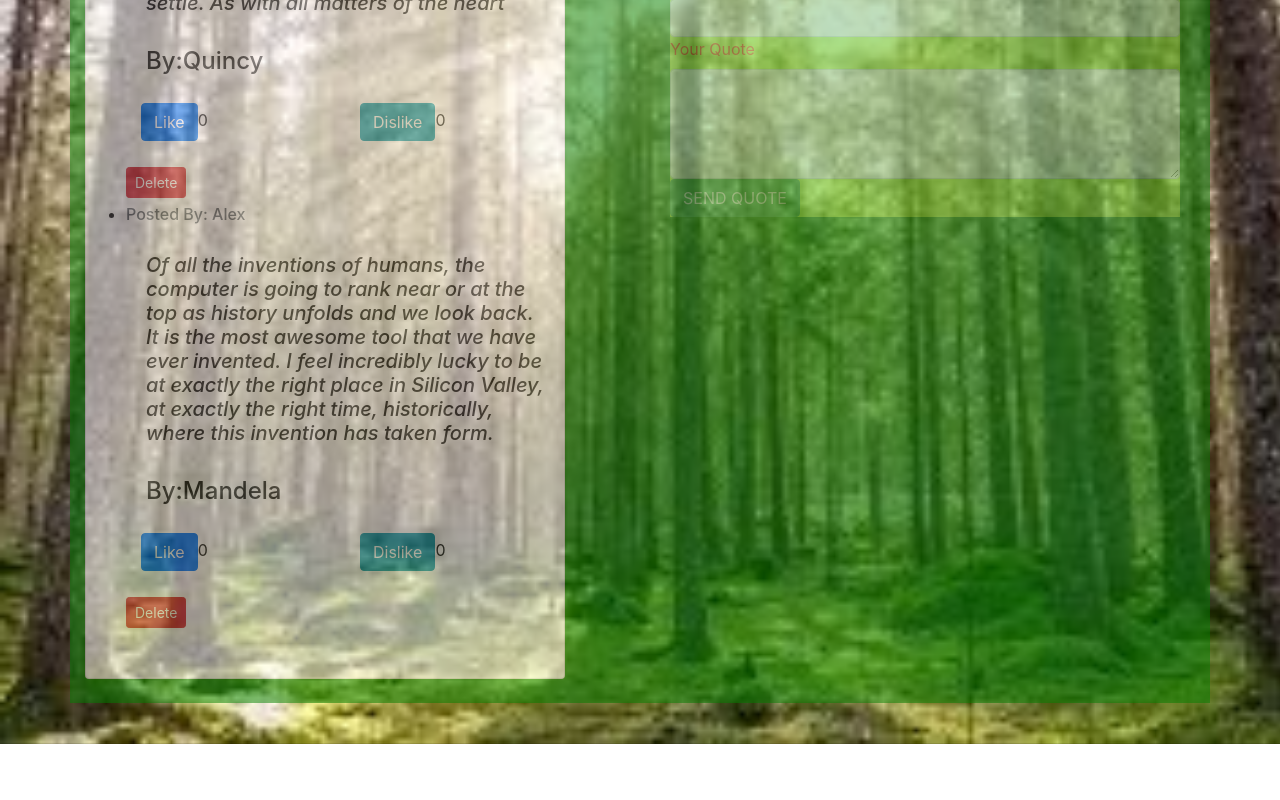
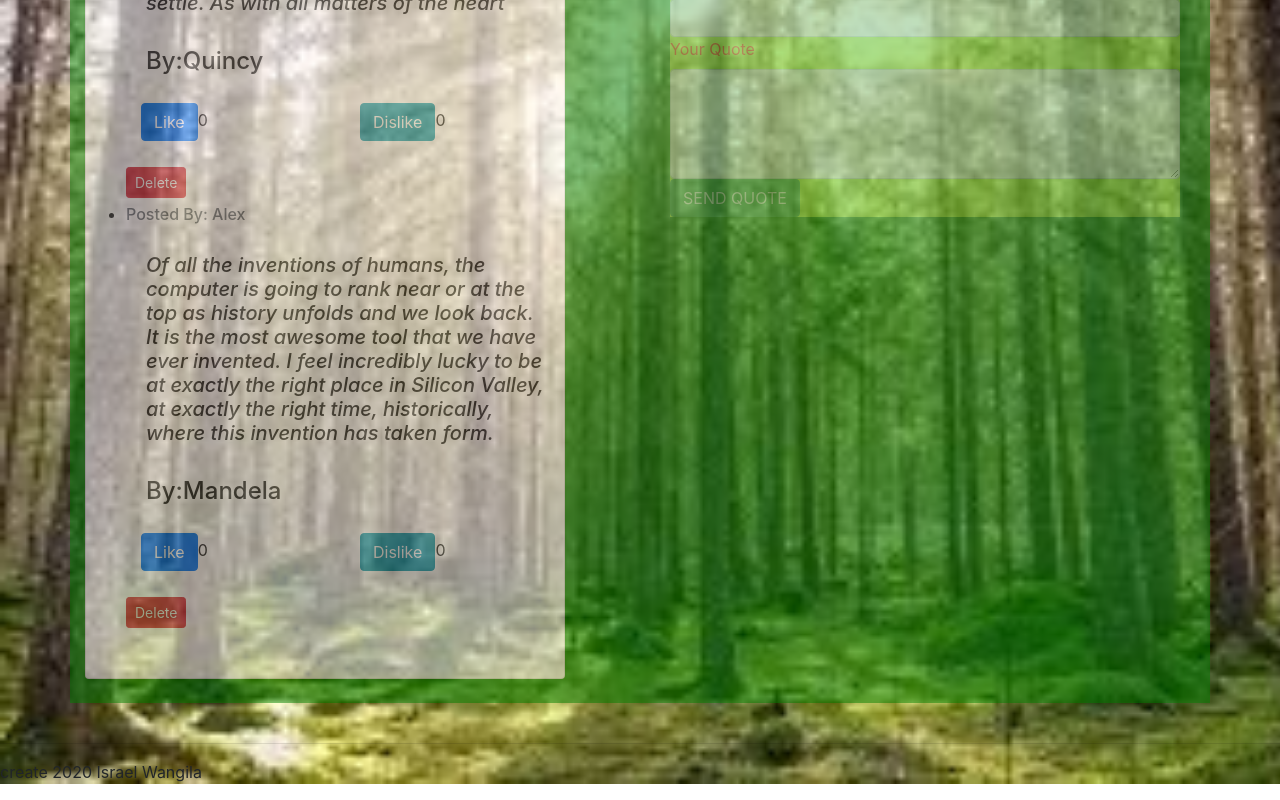
Before and after one commit to israelwangila/quote-app, an Angular app: page / in a window 1280 px wide. Shown: the part 278-1078 px from the top of the page. Before the commit the page ends 1038 px from the top, so only its background shows below. Built offline with nearby package versions, Linux system fonts and the light colour scheme.

Commit message:
adding footer

```diff
--- a/src/app/app.component.html
+++ b/src/app/app.component.html
@@ -18,7 +18,7 @@
   <hr>
   <div>
     <footer>
-
+      <p>create 2020 Israel Wangila</p>
     </footer>
   </div>
 </body>
```
